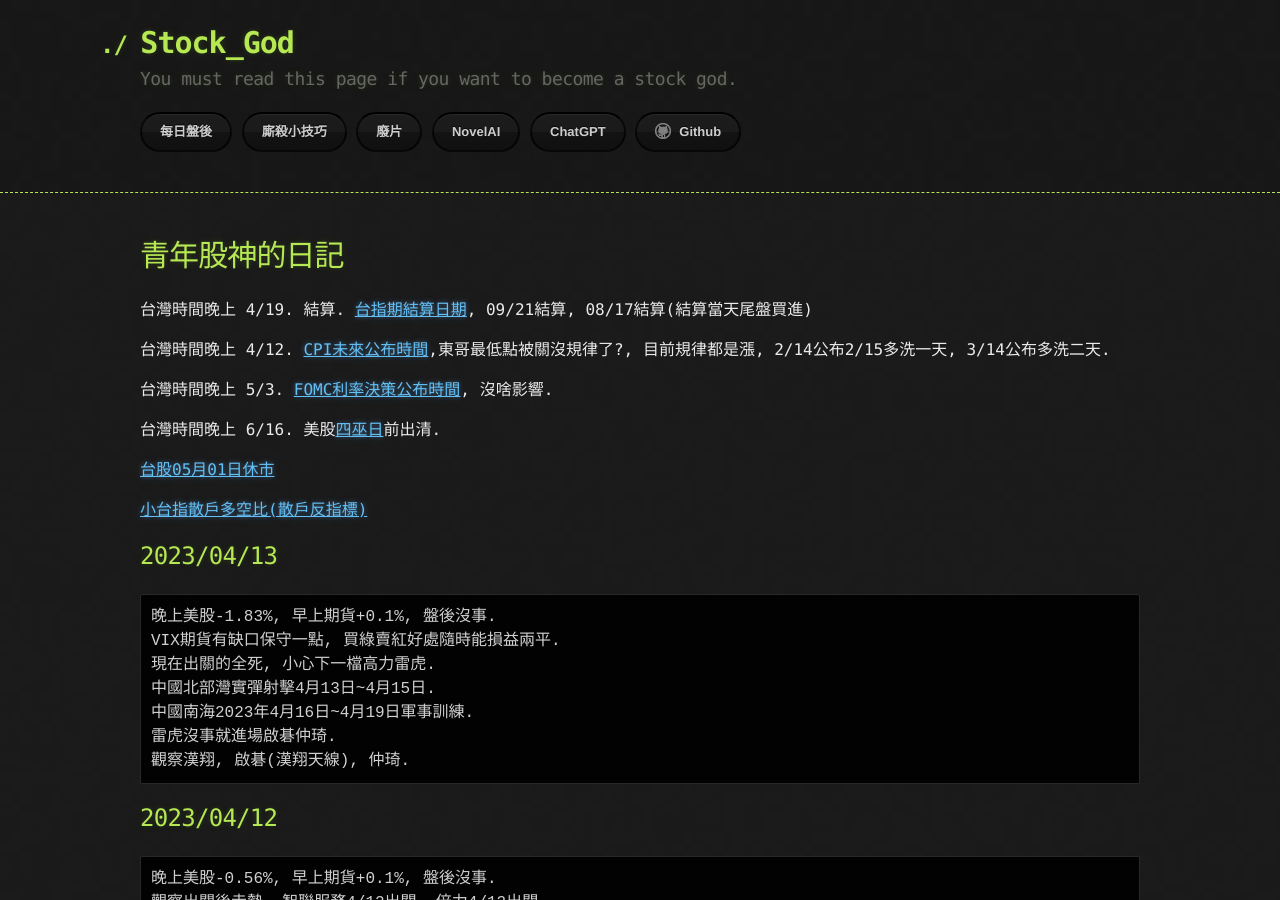
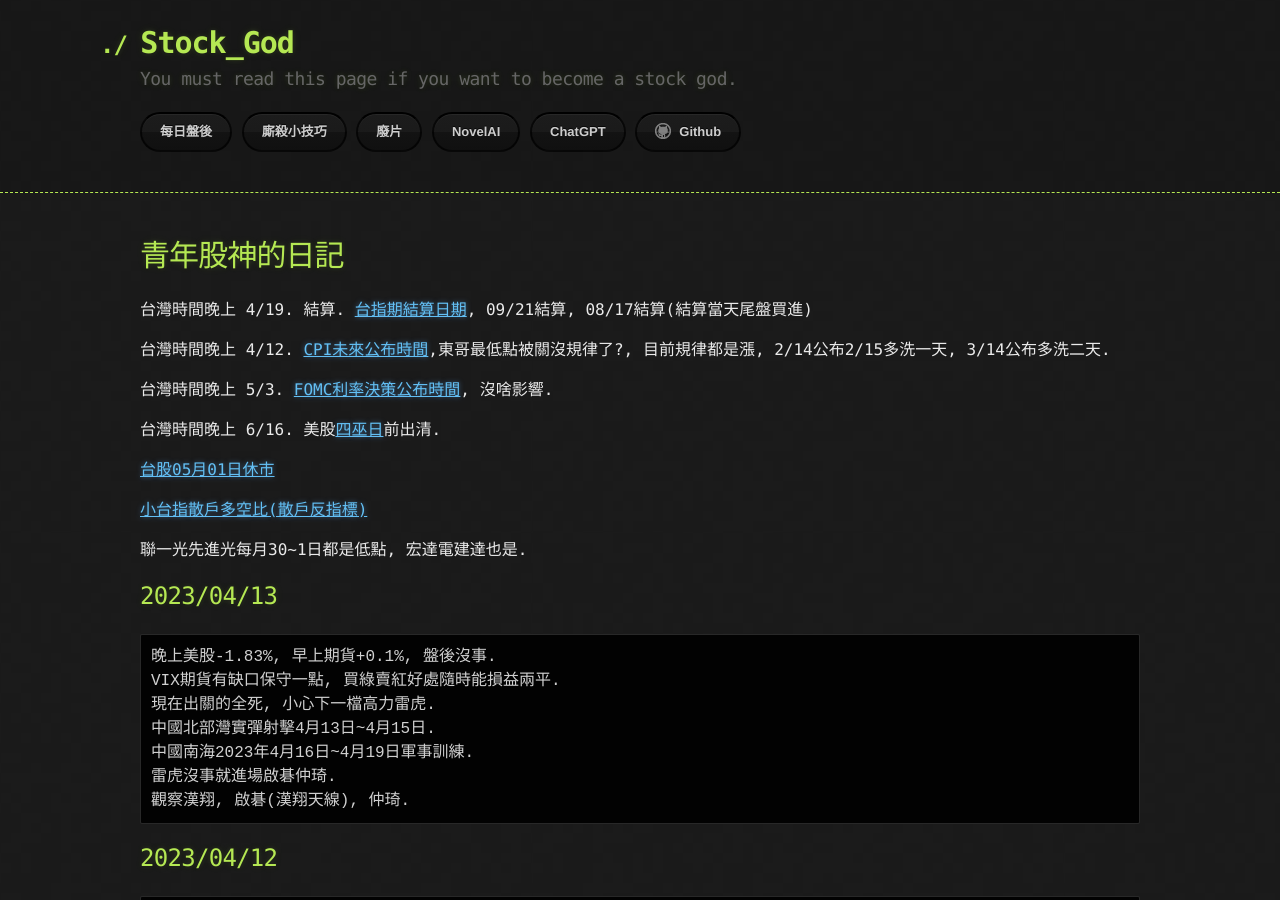
Before and after one commit to lepg5487/Stock_God, a Jekyll site: the page built from index.md, in a window 1280 px wide and 900 px high. Built offline with Jekyll 4.4.1, drawn with Linux system fonts in a browser that asks for light colours; our own code applies the rules of GitHub Pages for plain Markdown files.

Commit message:
Update index.md

````diff
--- a/index.md
+++ b/index.md
@@ -15,6 +15,8 @@ layout: testlayouts
 [台股05月01日休市](https://www.twse.com.tw/zh/holidaySchedule/holidaySchedule)
 
 [小台指散戶多空比(散戶反指標)](https://www.macromicro.me/charts/20069/tw-mtx-long-to-short-ratio-of-individual-player)
+
+聯一光先進光每月30~1日都是低點, 宏達電建達也是.
 
 ## 2023/04/13
 ```
````
